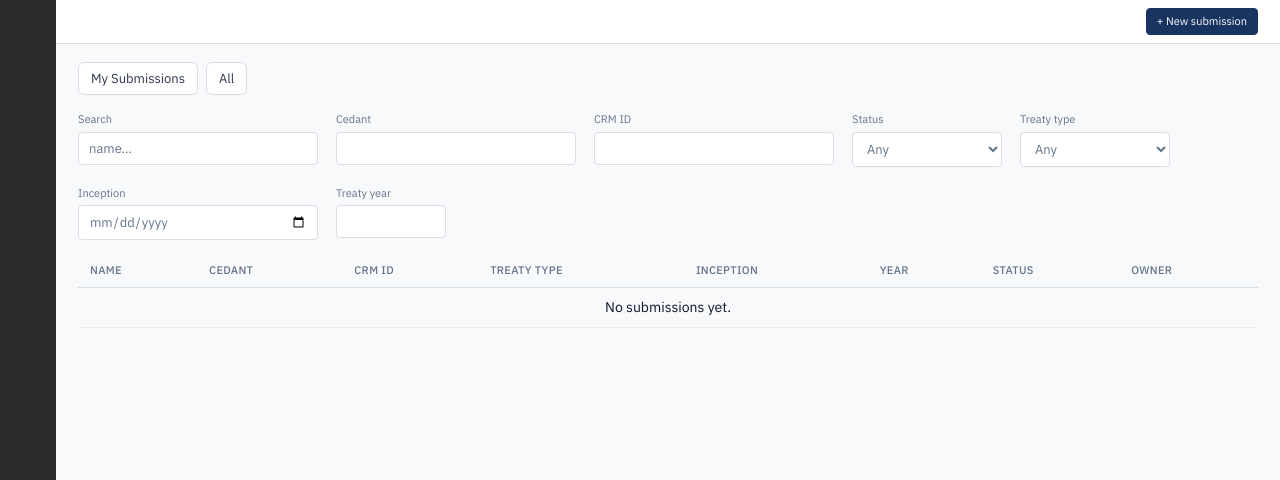
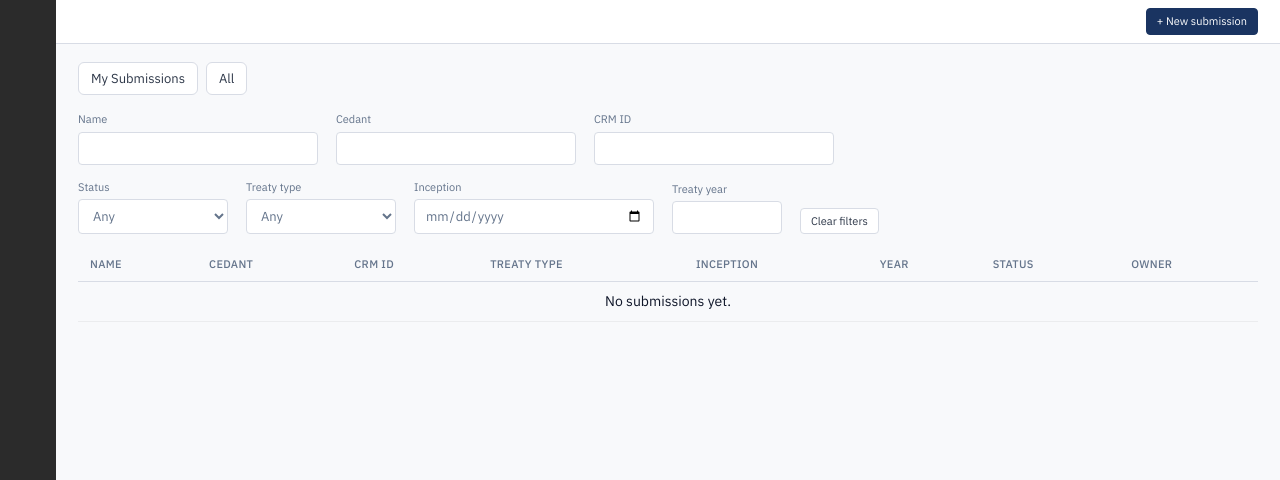
Before and after one commit to anilvenugopal/risk-workbench, a Python web app: template app/templates/pages/submissions.html in a window 1280 px wide. Shown: the part 44-524 px from the top of the page. Run offline with Jinja, Linux system fonts and the light colour scheme; the template is opened without the code that fills it, so the values that code supplies are empty.

Commit message:
Split the submissions filter bar into two rows
Name, Cedant, and CRM ID sit on the first row; Status, Treaty type, Inception,
and Treaty year on the second, each row full width so it breaks where the
template says rather than where the viewport runs out.

The first field is labeled Name and drops its placeholder. A Clear filters
button ends the second row — a plain link to the current list route, because the
form sits outside the swap target and only a full navigation empties the fields
the analyst typed.

```diff
--- a/app/static/css/app.css
+++ b/app/static/css/app.css
@@ -89,8 +89,10 @@
 .home__section-title { font-size: var(--fs-caption); text-transform: uppercase; letter-spacing: .04em; color: var(--text-tertiary); font-weight: var(--fw-medium); margin-bottom: var(--space-2); }
 
 /* ── Filters ─────────────────────────────────────────────────────────────── */
-/* wrap rather than squeeze: the submissions bar carries seven controls. */
-.filters { display: flex; flex-wrap: wrap; gap: 18px; margin-bottom: 14px; }
+.filters { display: flex; flex-wrap: wrap; gap: 14px 18px; margin-bottom: 14px; }
+/* The submissions bar carries seven controls plus Clear filters. Each row takes the
+   full width so it breaks where the template says, not where the viewport runs out. */
+.filters__row { display: flex; flex-wrap: wrap; align-items: flex-end; gap: 14px 18px; width: 100%; }
 .filters label { font-size: var(--fs-caption); color: var(--text-tertiary); display: flex; flex-direction: column; gap: 4px; }
 .filters select { min-width: 150px; }
 
--- a/app/templates/pages/submissions.html
+++ b/app/templates/pages/submissions.html
@@ -27,8 +27,9 @@
         hx-get="{{ base }}" hx-trigger="input delay:300ms, submit"
         hx-target="#sub-list" hx-select="#sub-list" hx-swap="outerHTML"
         hx-push-url="true">
-    <label>Search
-      <input class="wf-field__input" type="text" name="q" placeholder="name…"
+    <div class="filters__row">
+      <label>Name
+        <input class="wf-field__input" type="text" name="q"
                value="{{ filter_values.q }}" autocomplete="off">
       </label>
       <label>Cedant
@@ -39,6 +40,8 @@
         <input class="wf-field__input" type="text" name="crm_id"
                value="{{ filter_values.crm_id }}" autocomplete="off">
       </label>
+    </div>
+    <div class="filters__row">
       <label>Status
         <select class="wf-field__input" name="status">
           <option value="">Any</option>
@@ -62,6 +65,10 @@
         <input class="wf-field__input" type="number" name="treaty_year" value="{{ filter_values.treaty_year }}"
                min="1900" max="2999" style="min-width: 110px;">
       </label>
+      {# A full navigation, not an hx-get: the form sits outside the swap target, so
+         only reloading the page empties the fields the analyst typed. #}
+      <a class="btn-sm" href="{{ base }}">Clear filters</a>
+    </div>
     <button type="submit" hidden>Filter</button>
   </form>
 
```
Lines whose indentation alone changed are shown as unchanged.
